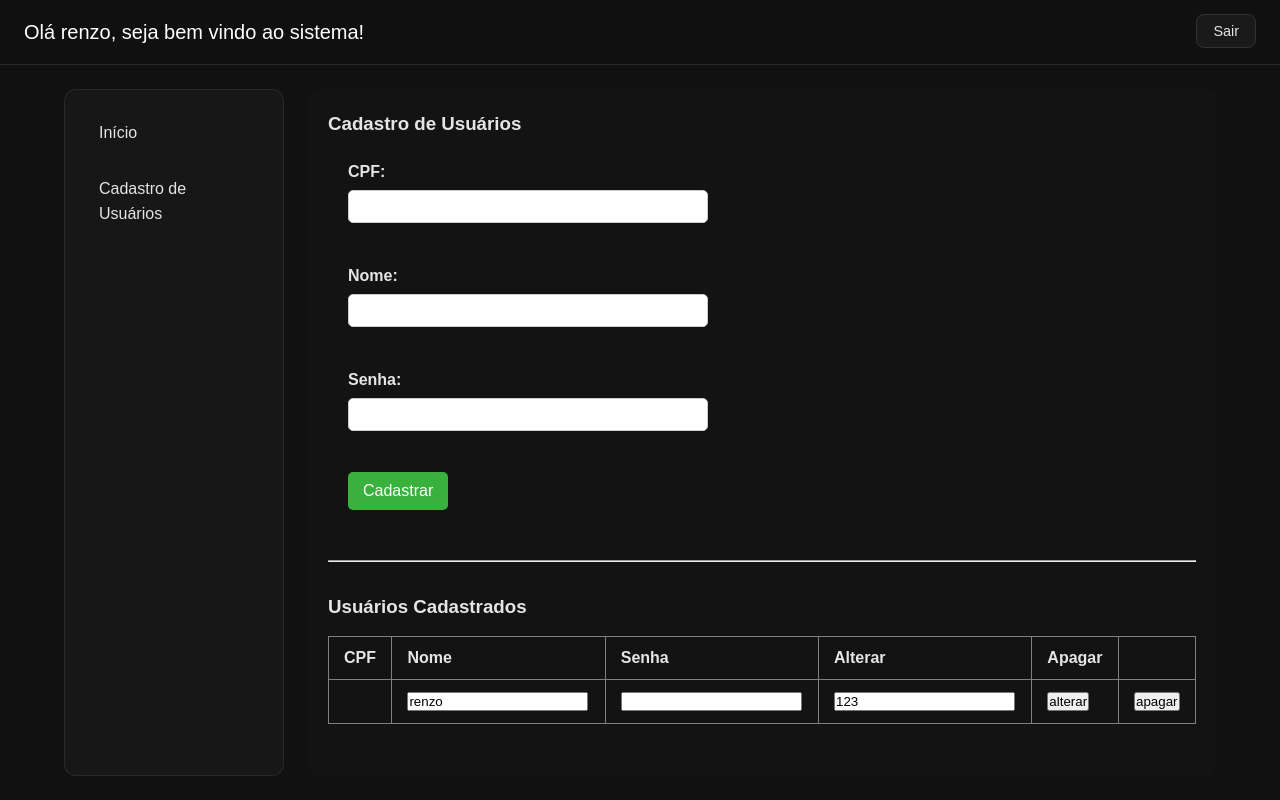
After one commit to RenzoMoratelli/Site-Tecnologias-para-Internet-II, a PHP site: page /zcadastroUsuarios.php in a window 1280 px wide. The commit adds this page. Run offline with PHP 8.4, Linux system fonts and the light colour scheme; a user stored in the database is signed in; data comes from the database, SQL or seed files in the repository; both versions use the stored data as it was after the commit; data that the repository does not hold is empty.

Commit message:
Add files via upload

```diff
--- a/index.php
+++ b/index.php
@@ -4,7 +4,7 @@
 <head>
     <meta charset="UTF-8">
     <title>Login</title>
-    <link rel="stylesheet" href="style_index.css">
+    <link rel="stylesheet" href="style_index.css?v=1.0">
 </head>
 <body>
     <div class="retangulo">
--- a/login.php
+++ b/login.php
@@ -4,7 +4,7 @@ include("conexao.php");
 $cpf   = $_POST['cpf'];
 $senha = $_POST['senha'];
 
-$sql = "SELECT nome FROM renzo WHERE cfp = ? AND senha = ?";
+$sql = "SELECT nome FROM usuarios WHERE cpf = ? AND senha = ?";
 $stmt = $conn->prepare($sql);
 
 if ($stmt) {
--- a/style_index.css
+++ b/style_index.css
@@ -13,6 +13,9 @@ body {
     color: #e5e5e5;
     line-height: 1.6;
     padding: 20px;
+    color: #e5e5e5;
+    line-height: 1.6;
+    font-family: Arial, sans-serif;
 }
 
 body::before {
--- a/style_principal.css
+++ b/style_principal.css
@@ -97,11 +97,77 @@ body {
     background: #2a2a2a;
 }
 
+.menu ul {
+    list-style-type: none; /* Remove os marcadores */
+    padding: 0;            /* Remove o recuo padrão do UL */
+    margin: 0;             /* Remove a margem padrão do UL */
+}
 
-/* Conteúdo principal */
+.menu ul li {
+    margin-bottom: 10px;   /* Espaçamento entre os itens, opcional */
+}
+
+
+
 .conteudo {
     flex: 1;
     background: rgba(20, 20, 20, 0.6);
     padding: 20px;
     border-radius: 12px;
 }
+
+
+
+
+form {
+    padding: 20px;
+    border-radius: 8px;
+    max-width: 400px;
+    margin-bottom: 30px;
+    box-shadow: 0 2px 5px rgba(0,0,0,0.1);
+}
+
+form label {
+    font-weight: bold;
+}
+
+form input[type="text"],
+form input[type="password"] {
+    width: 100%;
+    padding: 8px 10px;
+    margin-top: 5px;
+    margin-bottom: 15px;
+    border: 1px solid #ccc;
+    border-radius: 5px;
+    box-sizing: border-box;
+}
+
+form input[type="submit"] {
+    background-color: #38b23c;
+    color: white;
+    padding: 10px 15px;
+    border: none;
+    border-radius: 5px;
+    cursor: pointer;
+    font-size: 16px;
+}
+
+form input[type="submit"]:hover{
+    background:  #59a85c;
+    border-color: rgba(255, 255, 255, 0.2);
+}
+
+.cadastrados table {
+    width: 100%;
+    border-collapse: collapse;
+    margin-top: 15px;
+}
+
+.cadastrados th, .cadastrados td {
+    padding: 12px 15px;
+    text-align: left;
+}
+
+.cadastrados {
+    margin-top: 30px;
+}
--- /dev/null
+++ b/zcadastroUsuarios.php
@@ -0,0 +1,135 @@
+<?php
+include("valida.php");
+include("conexao.php");
+
+$mensagem = "";
+if ($_SERVER['REQUEST_METHOD'] === 'POST') {
+    $cfp = $_POST['cfp'];
+    $nome = $_POST['nome'];
+    $senha = $_POST['senha'];
+
+    // Verifica se o usuário já existe
+    $sqlCheck = $conn->prepare("SELECT * FROM renzo WHERE cfp = ?");
+    $sqlCheck->bind_param("s", $cfp);
+    $sqlCheck->execute();
+    $resultCheck = $sqlCheck->get_result();
+
+    if ($resultCheck->num_rows > 0) {
+        $mensagem = "Usuário com este CPF já existe!";
+    } else {
+        $sql = $conn->prepare("INSERT INTO renzo (cfp, nome, senha) VALUES (?, ?, ?)");
+        $sql->bind_param("sss", $cfp, $nome, $senha);
+        if ($sql->execute()) {
+            $mensagem = "Usuário cadastrado com sucesso!";
+        } else {
+            $mensagem = "Erro ao cadastrar usuário!";
+        }
+    }
+}
+
+$sqlSelect = "SELECT cfp, nome, senha FROM renzo ORDER BY nome";
+$resultado = $conn->query($sqlSelect);
+
+?>
+
+<html>
+<head>
+    <link rel="stylesheet" href="style_principal.css?v=1.0">
+</head>
+<body>
+<div class="container">
+    <div class="topo">
+        <div class="nome">
+            <h2><?php echo "Olá " . $_SESSION['nome'] . ", seja bem vindo ao sistema!"; ?></h2>
+        </div>
+        <div class="logout">
+            <a href="logout.php" class="logout">Sair</a>
+        </div>
+    </div>
+    <div class="corpo">
+    <div class="menu">
+    <ul>
+    <li><a href="principal.php">Início</a></li>
+    <li><a href="cadastroUsuarios.php">Cadastro de Usuários</a></li>
+  </ul>
+</div>
+
+    <div class="conteudo">
+            <h3>Cadastro de Usuários</h3>
+            <?php if ($mensagem) { echo "<p>$mensagem</p>"; } ?>
+            <form method="post">
+                <label>CPF:</label><br>
+                <input type="text" name="cfp" required><br><br>
+
+                <label>Nome:</label><br>
+                <input type="text" name="nome" required><br><br>
+
+                <label>Senha:</label><br>
+                <input type="password" name="senha" required><br><br>
+
+                <input type="submit" value="Cadastrar">
+            </form>
+
+    <hr>
+
+
+    <div class="cadastrados">
+    <h3>Usuários Cadastrados</h3>
+    <table border="1" cellpadding="5" cellspacing="0">
+        <tr>
+            <th>CPF</th>
+            <th>Nome</th>
+            <th>Senha</th>
+            <th>Alterar</th>
+            <th>Apagar</th>
+        </tr>
+
+        <?php
+        while($row = $resultado->fetch_assoc()){
+            ?>
+            <tr>
+                <form method="post" action="alterarUsuario.php">
+                    <td><input type="hidden" name="cpfAnterior" value="<?=$row['cpf'];?>"></td>
+                    <td><input type="text" name="nome" value="<?=$row['nome'];?>"></td>
+                    <td><input type="text" name="cpf" value="<?=$row['cpf'];?>"></td>
+                    <td><input type="text" name="senha" value="<?=$row['senha'];?>"></td>
+                    <td><input type="submit" value="alterar"></td>
+                </form>
+                <form method="post" action="apagarUsuario.php">
+                    <input type="hidden" name="cpf" value="<?=$row['cpf'];?>">
+                    <td><input type="submit" value="apagar"></td>
+                </form>
+            </tr>
+            <?php
+        }
+    ?>
+    </table>
+    </div>
+
+        </div>
+    </div>
+</div>
+</body>
+</html>
+
+
+    <?php
+
+//        $sqlUsuarios = "SELECT * FROM renzo";
+//        $resultado = $conn->query($sqlUsuarios);
+
+        /*
+        if ($resultado->num_rows > 0) {
+            while($row = $resultado->fetch_assoc()) {
+                echo "<tr>";
+                echo "<td>" . $row['cfp'] . "</td>";
+                echo "<td>" . $row['nome'] . "</td>";
+                echo "<td>" . $row['senha'] . "</td>";
+                echo "<td>Alterar</td>";
+                echo "<td>Apagar</td>";
+                echo "</tr>";
+            }
+        } else {
+            echo "<tr><td colspan='5'>Nenhum usuário cadastrado</td></tr>";
+        } */
+        ?>
```
Also changed, not shown: alterarUsuario.php (added, +22 -0 lines), apagarUsuario.php (added, +16 -0 lines), cadastroUsuarios.php (+41 -34 lines), inserirUsuario.php (+5 -4 lines), principal.php (+5 -2 lines), usuarios.sql (added, +58 -0 lines).
